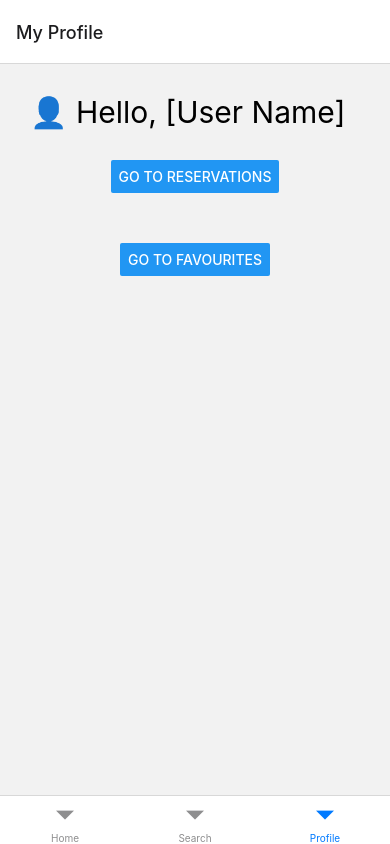
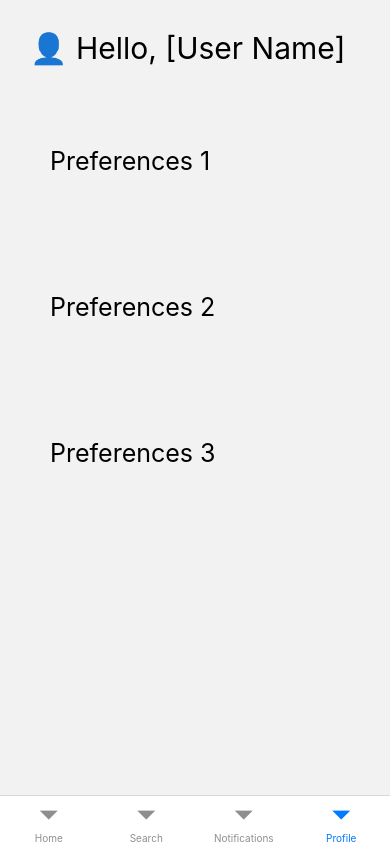
Before and after one commit to LawrieCarly/ScranScanner, a React Native app in the folder client/: screen /Profile in a window 390 px wide. Built offline with nearby package versions, Linux system fonts and the light colour scheme.

Commit message:
thursday morning working

```diff
--- a/client/App.js
+++ b/client/App.js
@@ -2,6 +2,9 @@ import * as React from 'react';
 import { NavigationContainer } from '@react-navigation/native';
 import { createNativeStackNavigator } from '@react-navigation/native-stack';
 import { createBottomTabNavigator } from '@react-navigation/bottom-tabs';
+
+import { createMaterialTopTabNavigator } from '@react-navigation/material-top-tabs';
+
 
 import TabHomeScreen from './screens/TabHomeScreen';
 import TabSearchResultsScreen from './screens/TabSearchResultsScreen';
@@ -25,6 +28,18 @@ function ProfileStackScreen() {
 }
 
 
+const TopTab = createMaterialTopTabNavigator();
+
+function MyTabsScreen() {
+  return (
+    <TopTab.Navigator>
+      <TopTab.Screen name="Reservations" component={ReservationsScreen} />
+      <TopTab.Screen name="Favourites" component={FavouritesScreen} />
+    </TopTab.Navigator>
+  );
+}
+
+
 const Tab = createBottomTabNavigator();
 
 export default function App() {
@@ -33,7 +48,8 @@ export default function App() {
       <Tab.Navigator screenOptions={{ headerShown: false }}>
         <Tab.Screen name="Home" component={TabHomeScreen} />
         <Tab.Screen name="Search" component={TabSearchResultsScreen} />
-        <Tab.Screen name="Profile" component={ProfileStackScreen} />
+        <Tab.Screen name="Notifications" component={MyTabsScreen} />
+        <Tab.Screen name="Profile" component={TabProfileScreen} />
 
 
         <Tab.Screen name="Restaurant" component={RestaurantScreen}
--- a/client/package.json
+++ b/client/package.json
@@ -12,15 +12,18 @@
   "dependencies": {
     "@react-native-community/masked-view": "^0.1.11",
     "@react-navigation/bottom-tabs": "^6.4.0",
+    "@react-navigation/material-top-tabs": "^6.2.4",
     "@react-navigation/native": "^6.0.13",
     "@react-navigation/native-stack": "^6.9.0",
     "@react-navigation/stack": "^6.3.1",
     "react": "18.1.0",
     "react-native": "0.70.1",
     "react-native-gesture-handler": "^2.6.2",
+    "react-native-pager-view": "^6.0.0",
     "react-native-reanimated": "^2.10.0",
     "react-native-safe-area-context": "^4.3.4",
-    "react-native-screens": "^3.17.0"
+    "react-native-screens": "^3.17.0",
+    "react-native-tab-view": "^3.1.1"
   },
   "devDependencies": {
     "@babel/core": "^7.12.9",
--- a/client/screens/TabProfileScreen.js
+++ b/client/screens/TabProfileScreen.js
@@ -12,22 +12,11 @@ function TabProfileScreen({ navigation }) {
                         👤 Hello, [User Name]
                     </Text>
                 </View>
-                <View style={{ flex: 1, justifyContent: 'flex-start', alignItems: 'center' }}>
 
-                    <Button style={styles.button}
-                    title="Go to Reservations"
-                    onPress={() => navigation.navigate('Reservations')}
-                    />
+                <Text style={styles.textH1}>Preferences 1</Text>
+                <Text style={styles.textH1}>Preferences 2</Text>
+                <Text style={styles.textH1}>Preferences 3</Text>
 
-                    <View style={{paddingTop: 50}}/>
-
-                    <Button
-                    title="Go to Favourites"
-                    onPress={() => navigation.navigate('Favourites')}
-                    />
-
-
-                </View>
 
             </ScrollView>
         </SafeAreaView>
@@ -44,7 +33,9 @@ function TabProfileScreen({ navigation }) {
     },
     textH1: {
         fontSize: 25,
-        textAlign: 'center',
+        textAlign: 'left',
+        padding: 50,
+
         marginBottom: 16,
         color: 'black'
     },
```
Also changed, not shown: client/components/BookingPreviewWide.js (added, +47 -0 lines), 1 other file (tests, documents, lock files or other folders).
